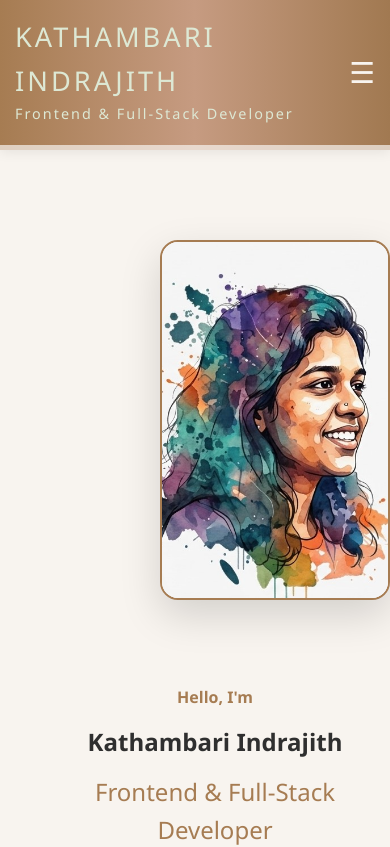
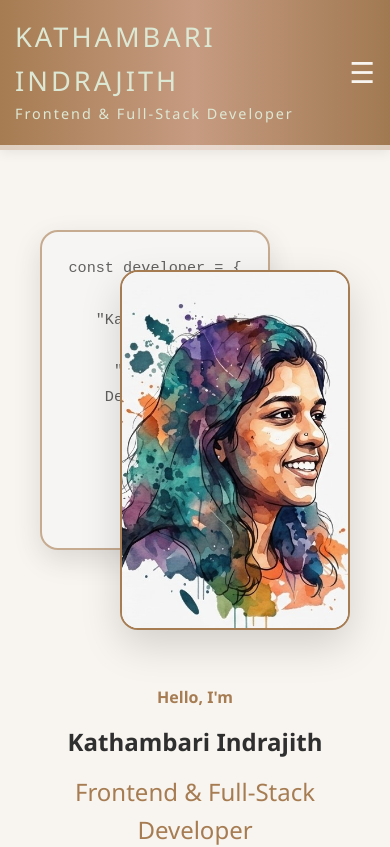
Before and after one commit to Kathambari-Kumar/Kathambari-Indrajith-Portfolio, a React (Vite) app: page / in a window 390 px wide. Shown: the top 847 px of the page. Built offline with nearby package versions, Linux system fonts and the light colour scheme.

Commit message:
Fix mobile overview

```diff
--- a/src/App.css
+++ b/src/App.css
@@ -887,17 +887,19 @@ border-bottom: none;
 }
 
 .overview-image-area {
-    width: 350px;
+    width: 100%;
     height: 450px;
 }
 
 .code-card {
-    display: none;
+    top: 0px;
+    width: 230px;
+    height: 320px;
+
 }
 
 .photo-card {
-    top:10px;
-    justify-content: center;
+    top:40px;
     width: 230px;
     height: 360px;
 }
```
